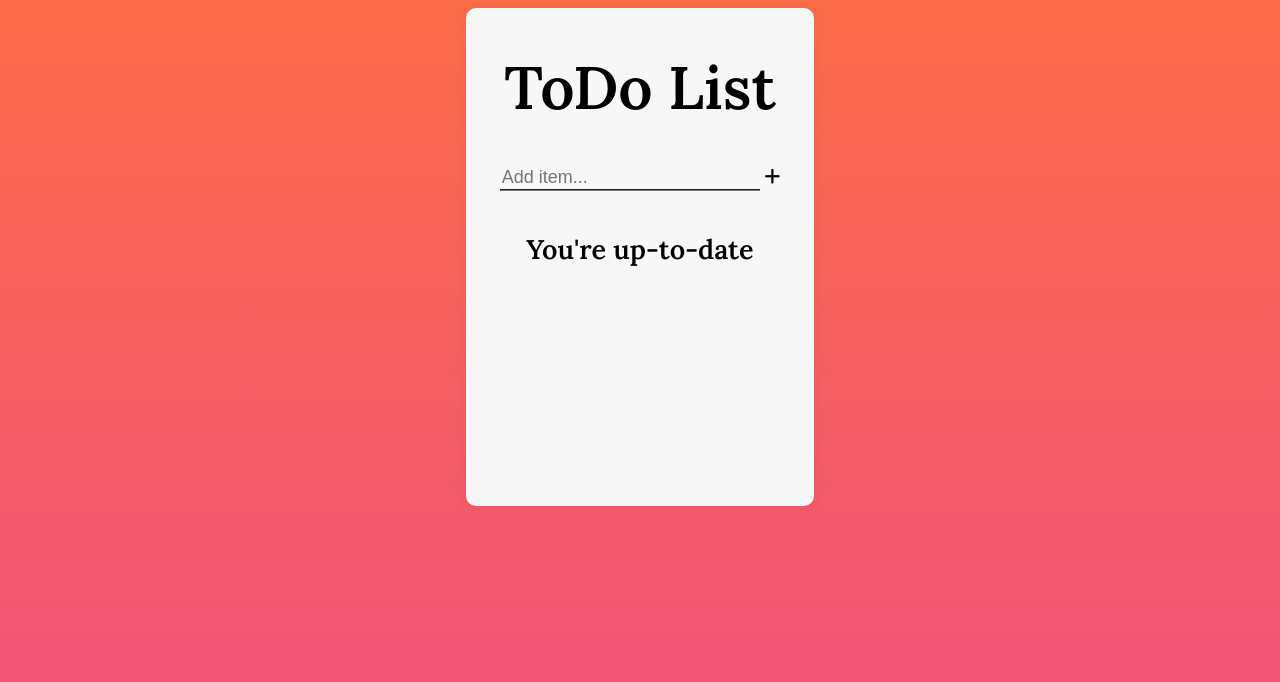
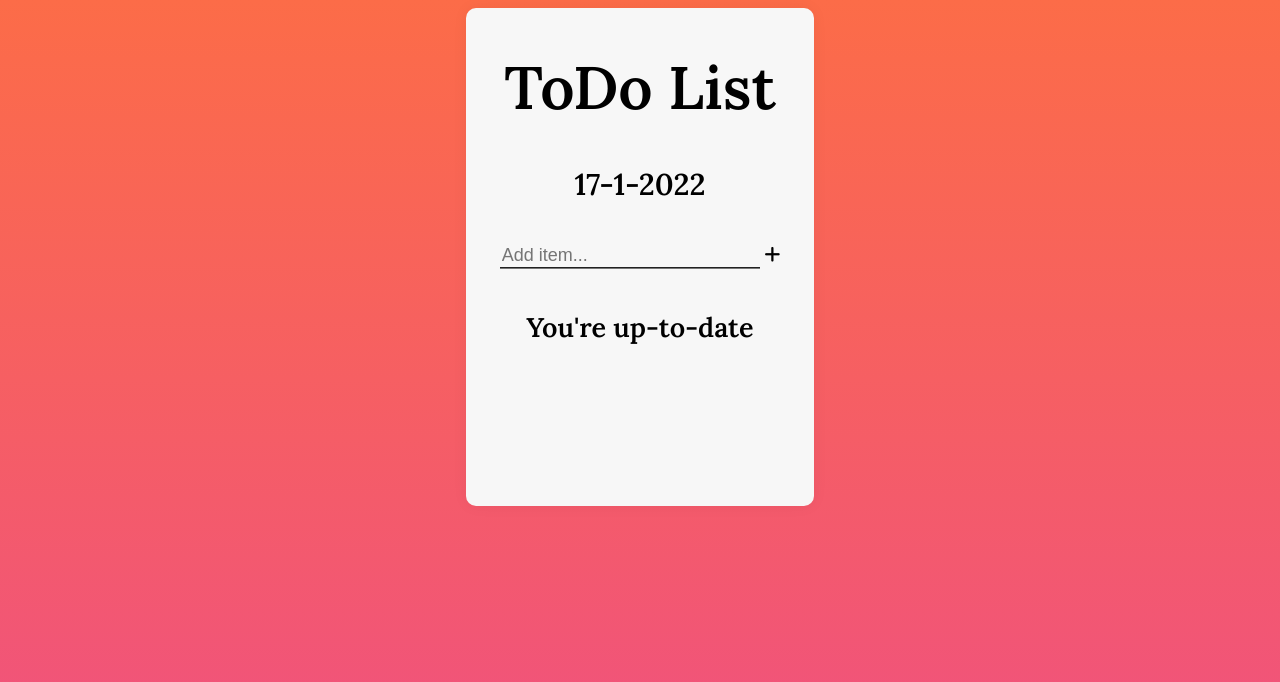
Before and after one commit to ThiagoDeiro/ToDo-List, a plain HTML site: page index.html in a window 1280 px wide. Drawn offline with Linux system fonts and the light colour scheme; a web font is replaced by a local one.

Commit message:
date function

```diff
--- a/index.html
+++ b/index.html
@@ -21,6 +21,7 @@
         <div class="parentContainer__position">
             <div class="titleContainer">
                 <h1>ToDo List</h1>
+                <div id='dateContainer'><span id="date"></span></div>
             </div>
             <div class="mainContainer">
                 <input type="text" placeholder="Add item..." id="inputField" class="inputField">
--- a/script.js
+++ b/script.js
@@ -6,6 +6,18 @@ var toDos = JSON.parse(localStorage.getItem("Content")) || [];
 function createId() {
   return Math.random().toString(36).substring(2, 9);
 }
+
+function date() {
+  let div = document.getElementById("dateContainer");
+  let span = document.getElementById("date");
+  var today = new Date();
+
+  var date =
+    today.getDate() + "-" + (today.getMonth() + 1) + "-" + today.getFullYear();
+  span.innerHTML = date;
+  div.appendChild(span);
+}
+date();
 
 function renderData() {
   ul.innerHTML = "";
```
